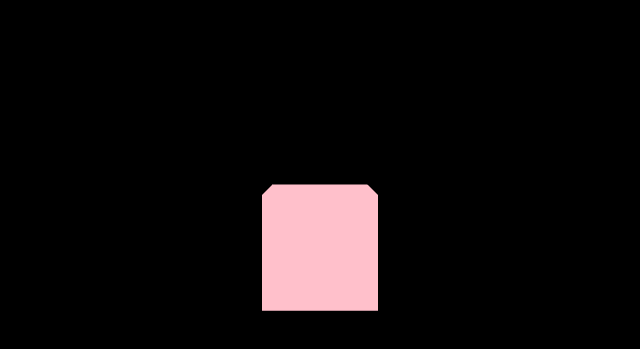
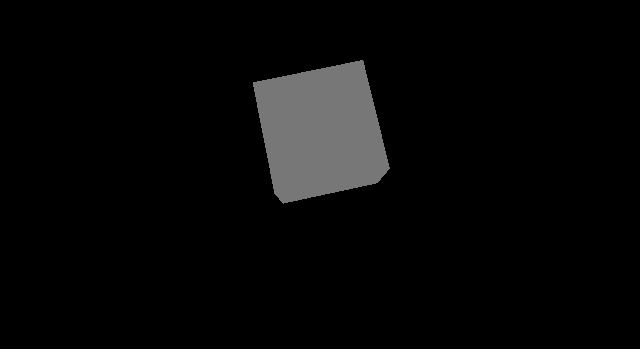
Before and after one commit to refiloemopeloa/three.js, a website built with Vite: page Car Game/index.html in a window 1280 px wide. Shown: the part 263-612 px from the top of the page, without its empty margins (320-960 px from the left). Built offline with nearby package versions, Linux system fonts and the light colour scheme.

Commit message:
added cube to scene

```diff
--- a/Car Game/index.html
+++ b/Car Game/index.html
@@ -12,7 +12,7 @@
     </style>
 </head>
 <body>
-<div id="threejs"/>
+<div id="threeJs"></div>
 <script src="./src/main.js" type="module"></script>
 </body>
 </html>
--- a/Car Game/src/main.js
+++ b/Car Game/src/main.js
@@ -1,41 +1,41 @@
-import * as THREE from "three";
+import * as THREE from 'three';
 
-let elThreejs = document.getElementById("threejs");
-let camera, scene, renderer;
-init();
+let scene, camera, renderer;
 
-function init() {
-    // Scene
+let cube;
+
+let divThreeJs = document.getElementById("threeJs");
+
+const init = () => {
+
     scene = new THREE.Scene();
-    // Camera
-    camera = new THREE.PerspectiveCamera(
-        75,
-        window.innerWidth / window.innerHeight,
-        0.1,
-        1000
+
+    camera = new THREE.PerspectiveCamera(75, window.innerWidth / window.innerHeight, 0.1, 1000);
+
+    camera.position.z = 5;
+
+    renderer = new THREE.WebGLRenderer();
+    renderer.setSize(window.innerWidth, window.innerHeight);
+    divThreeJs.appendChild(renderer.domElement);
+
+    addCube();
+    renderer.setAnimationLoop(animate);
+}
+
+const addCube = () => {
+    const geometry = new THREE.BoxGeometry(1, 1, 1);
+    const material = new THREE.MeshBasicMaterial({
+            color: 0x777777
+        }
     );
-    console.log(camera, "camera");
-    camera.position.z = 5;
-    camera.position.y = 1;
-    // render
-    renderer = new THREE.WebGLRenderer({antialias: true});
-    renderer.setPixelRatio(window.devicePixelRatio);
-    renderer.setSize(window.innerWidth, window.innerHeight);
-    renderer.shadowMap.enabled = true;
-    renderer.outputEncoding = THREE.sRGBEncoding;
-    elThreejs.appendChild(renderer.domElement);
-    addBox();
-    animate()
+    cube = new THREE.Mesh(geometry, material);
+    scene.add(cube);
 }
 
 function animate() {
+    cube.rotation.x += 0.01;
+    cube.rotation.y += 0.01;
     renderer.render(scene, camera);
-    requestAnimationFrame(animate);
 }
 
-function addBox() {
-    let geometry = new THREE.BoxGeometry(1, 1, 1);
-    let material = new THREE.MeshBasicMaterial({color: 'pink'});
-    let cube = new THREE.Mesh(geometry, material);
-    scene.add(cube);
-}
+init();
```
